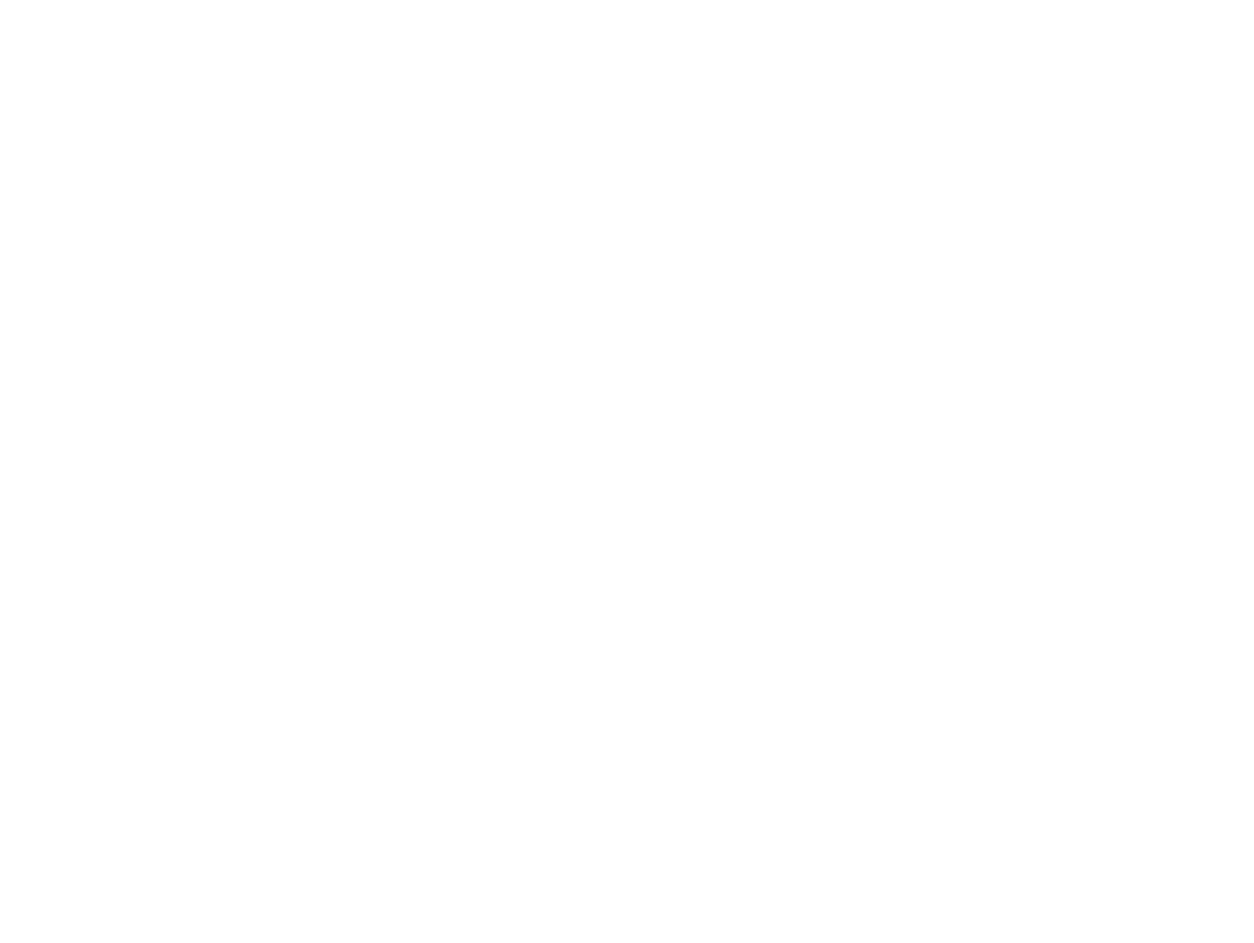
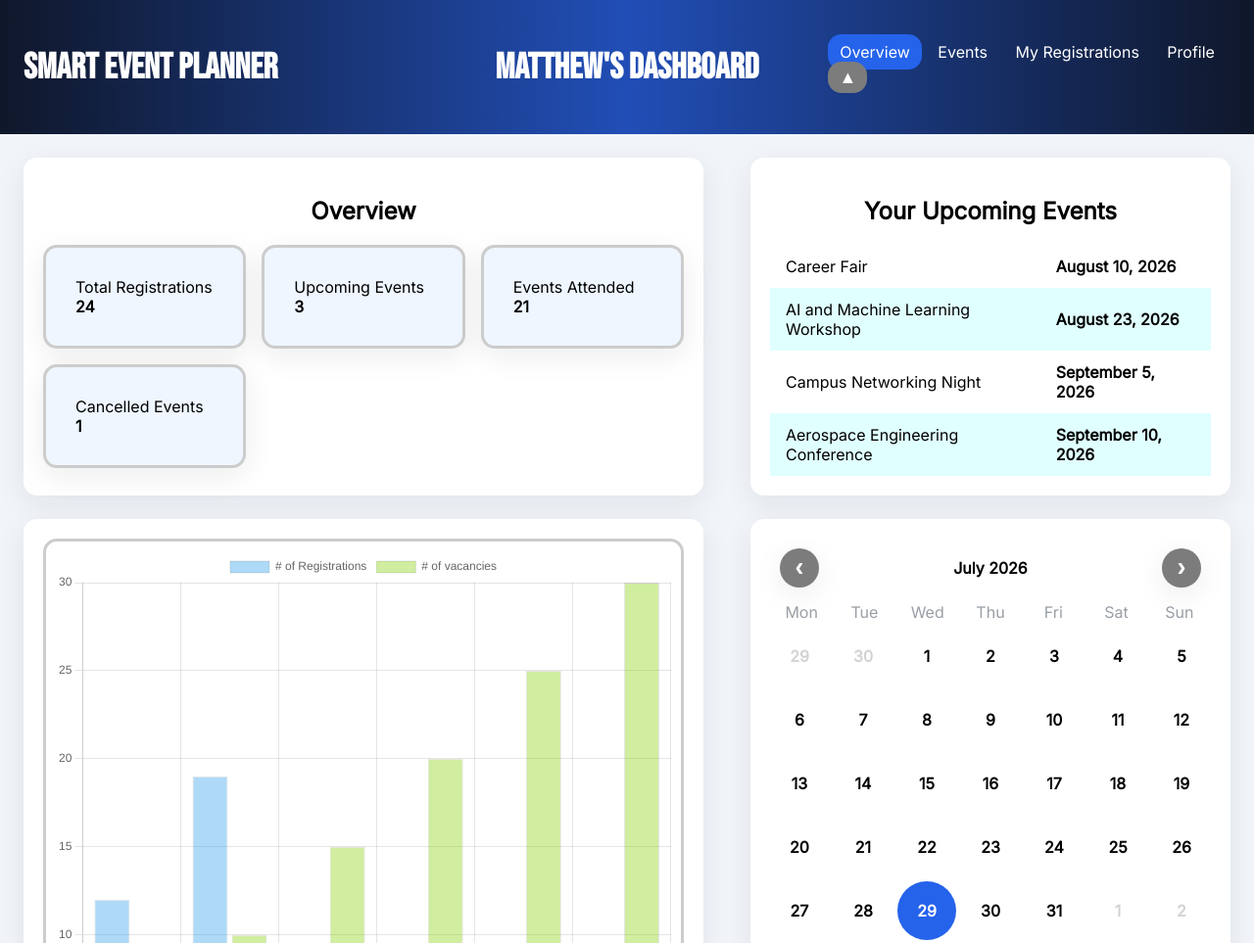
Before and after one commit to SOEN-287-Group-Project/Smart-Campus-Event-Planner, a website: page views/student-dashboard.html in a window 1280 px wide. Shown: the top 963 px of the page at 98% size. Before the commit the page ends 800 px from the top, so only its background shows below. Drawn offline with nearby package versions, Linux system fonts and the light colour scheme; files whose address does not match are found by name.

Commit message:
Student dashboard and updated landing page

```diff
--- a/public/css/Public_Pages/public_pages.css
+++ b/public/css/Public_Pages/public_pages.css
@@ -10,13 +10,18 @@
     display: inline-block;
     padding: 0.75em 1.5em;
     margin: 0.5em;
-    background-color: #0066cc;
+    background-color: #2563eb;
     color: white;
     text-decoration: none;
     border-radius: .35em;
     transition: transform 0.2s ease; /* 0.2 is the duration of the animation, ease is the type of animation, which starts slow, speeds up in the middle, and slows down at the end*/
+    border: none;
+    font: inherit;
+    cursor: pointer;
+    appearance: none;
 }
 .login-or-create-account-buttons:hover {
+    background-color: #1d4ed8;
     transform: scale(1.05); /* This makes the button slightly larger when hovered over*/
 }
 
@@ -29,17 +34,25 @@
     flex-direction: column; /* This tells the browser to stack the child elements vertically, bottom to top, so that the footer is underneath the card and not to its side */
     justify-content: center;   /* This tells the browser to center the child elements horizontally */
     align-items: center;       /* This tells the browser to center the child elements vertically */
-    background-color:lightgray; /* grey behind the card */
+    background: linear-gradient(to right, #0f172a, #214eb6, #0f172a);
 }
+
 .home-card {
     width: 100%; /* This ensures that the card-box takes up more than just the width of the content inside it*/
     max-width: 420px; /* This ensures that the card-box is not too wide for the screen*/
     padding: 2em; /* This is really a matter of taste, but I think 2em is a good compromise between too much and too little padding*/
     text-align: center; /* This ensures that the text inside the card-box is centered*/
     background-color: white;
-    border-radius: 8px; /* This ensures that the card-box has rounded corners*/
-    box-shadow: 0 2px 10px rgba(0, 0, 0, 0.15); /* This gives the card-box a subtle shadow*/
-}
+    border-radius: 0.875em;
+    box-shadow: 0 0.5rem 1.875rem rgba(15, 23, 42, 0.25);
+    font-family: 'Inter';
+ }
+
+ .home-card header {
+    font-family: 'Bebas Neue';
+    font-size: 1.25em;
+ }
+
 .home-actions {
     margin-top: 1.5em; /* This gives the buttons some space from the line 'Your one-stop solution for event planning on campus'*/
     display: flex;
@@ -58,15 +71,20 @@
     box-sizing: border-box;
     transition: transform 0.2s ease;
     resize: vertical;
+    font-family: inherit;
 }
+
+
 .form-field input:hover {
     transform: scale(1.05);
+    border-color: #2563eb;
 }
-.form-field input:focus {
+.form-field input:focus,
+.form-field textarea:focus {
     outline: none;
-    border-color: lightblue;
-    box-shadow: 0 0 0 1px rgba(0, 0, 0, 0.15);  /* slightly thicker focus ring */
-    transform: scale(1.05);
+    border-color: #2563eb;
+    box-shadow: 0 0 0 2px rgba(37, 99, 235, 0.25);  /* slightly thicker focus ring */
+    transform: scale(1.02);
 }
 
 .back-to-home-link:link{
@@ -92,7 +110,9 @@
     text-align: center;
 }
 
-.footer {
+.footer,
+.footer a {
     margin-top: .25em;
     text-align: center;
+    color: rgba(255, 255, 255, 0.85);
 }
--- a/public/css/global_styles.css
+++ b/public/css/global_styles.css
@@ -165,3 +165,17 @@
     box-shadow: 0 0.5rem 1.875rem rgba(15, 23, 42, 0.08);
 
 }
+
+/* Student dashboard styles */
+.upcoming-events-table {
+    width: 100%;
+    border-collapse: collapse;
+  }
+
+  .upcoming-events-table td {
+    padding: 0.75rem 1rem;
+  }
+
+  .upcoming-events-table tbody tr:nth-child(even) td {
+    background-color: lightcyan; /* clearly darker than the card */
+  }
--- a/views/student-dashboard.html
+++ b/views/student-dashboard.html
@@ -0,0 +1,137 @@
+<!DOCTYPE html>
+<html>
+    <head>
+        <meta charset="UTF-8">
+        <meta name="viewport" content="width=device-width, initial-scale=1.0">
+        <title>Student Dashboard</title>
+        <link rel="stylesheet" href="../public/css/main.css" />
+        <link rel="stylesheet" href="../public/css/global_styles.css" />
+        <script src="../controllers/adminController.js"></script>
+    </head>
+
+    <body>
+
+        <header><!--navigation bar-->
+            <div class="topbar">
+                <h1>Smart Event Planner</h1>
+                <h2>Matthew's Dashboard</h2> <!-- TODO: Change to student's name -->
+                <nav class = "nav-links">
+                    <a class="active-page" href="student-dashboard.html" target="_self">Overview</a>
+                    <a href="events.html"  target="_self">Events</a>
+                    <a href="my-registrations.html" target="_self">My Registrations</a>
+                    <a href="profile.html" target="_self">Profile</a>
+
+
+                    <div class="user-menu">
+
+                        <button id="menuButton" class="menu-button">
+                            <span class="arrow">▲</span>
+                            <script>rotateMenuArrow()</script>
+                        </button>
+
+                        <div id="dropdown" class="dropdown hidden">
+                            <a id="menu-items" href="index.html">Logout</a> <!-- Add more menu items here if needed -->
+                        </div>
+
+                    </div>
+                    <script>toggleDropdown();</script>
+                </nav>
+            </div>
+        </header>
+
+        <section class="overview-grid">
+            <div class="panel overview-title">
+
+                <h1>Overview</h1>
+
+                <div class="stats-grid">
+                    <div class="stat-card">
+                        <span>Total Registrations</span>
+                        <strong>24</strong>
+                    </div>
+
+                    <div class="stat-card">
+                        <span>Upcoming Events</span>
+                        <strong>3</strong>
+                    </div>
+
+                    <div class="stat-card">
+                        <span>Events Attended</span>
+                        <strong>21</strong>
+                    </div>
+
+                    <div class="stat-card">
+                        <span>Cancelled Events</span>
+                        <strong>1</strong>
+                    </div>
+                </div>
+
+            </div>
+
+            <div class="panel overview-title">
+
+                <h1>Your Upcoming Events</h1>
+
+                <div class="stats-card">
+                    <table class="upcoming-events-table">
+                        <tbody>
+                            <tr>
+                                <td>Career Fair</td>
+                                <td><strong>August 10, 2026</strong></td>
+                            </tr>
+                            <tr>
+                                <td>AI and Machine Learning Workshop</td>
+                                <td><strong>August 23, 2026</strong></td>
+                            </tr>
+                            <tr>
+                                <td>Campus Networking Night</td>
+                                <td><strong>September 5, 2026</strong></td>
+                            </tr>
+                            <tr>
+                                <td>Aerospace Engineering Conference</td>
+                                <td><strong>September 10, 2026</strong></td>
+                            </tr>
+                        </tbody>
+                    </table>
+                </div>
+
+            </div>
+
+            <section class="panel">
+                    <div class="chart-card">
+                        <canvas id="bar-chart"></canvas>
+                    </div>
+            </section>
+
+            <script src="https://cdn.jsdelivr.net/npm/chart.js"></script>
+            <script>rendercharts();</script>
+
+            <div class = "panel calendar">
+                <div class="cal-header">
+                    <button id="prevBtn">
+                        <h2>‹</h2>
+                    </button>
+                    <div class="monthYear" id="monthYear"></div>
+                    <button id="nextBtn">
+                        <h2>›</h2>
+                    </button>
+                </div>
+                <div class="days">
+                    <div class="day">Mon</div>
+                    <div class="day">Tue</div>
+                    <div class="day">Wed</div>
+                    <div class="day">Thu</div>
+                    <div class="day">Fri</div>
+                    <div class="day">Sat</div>
+                    <div class="day">Sun</div>
+                </div>
+                <div class="dates" id="dates"></div>
+            </div>
+
+            <script>renderCalendar()</script>
+
+
+        </section>
+
+    </body>
+</html>
```
Also changed, not shown: views/login.html (+2 -2 lines).
